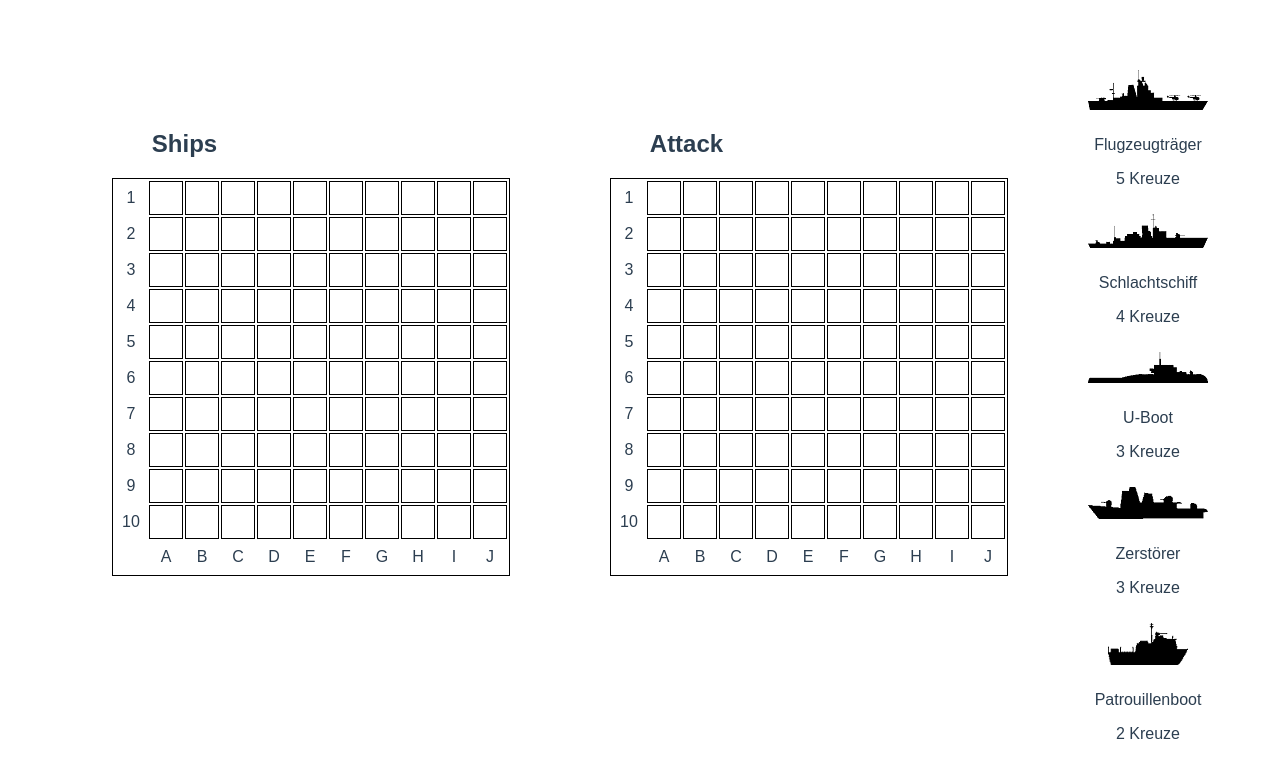
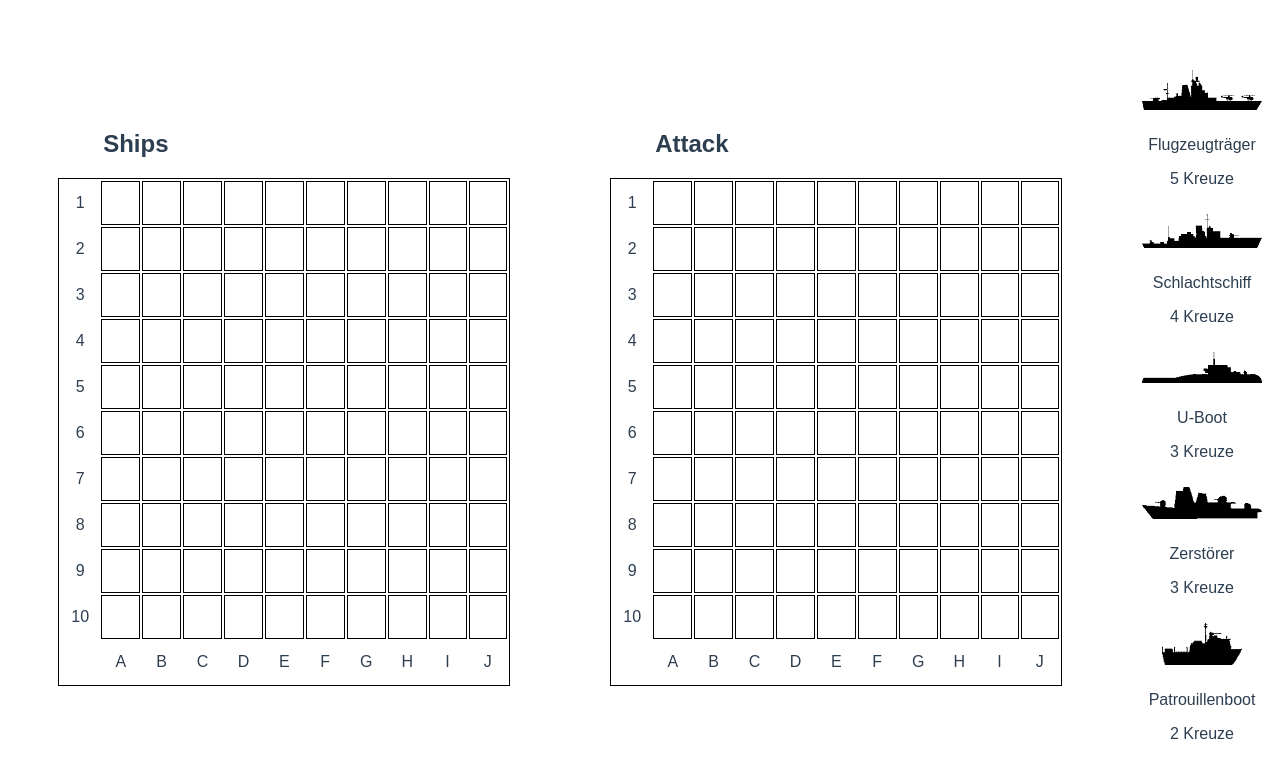
Before and after one commit to velotist/SinkingShips, a Vue app: page / in a window 1280 px wide. Shown: the top 778 px of the page. Built offline with nearby package versions, Linux system fonts and the light colour scheme.

Commit message:
Minimize code

```diff
--- a/src/components/Board.vue
+++ b/src/components/Board.vue
@@ -4,133 +4,43 @@
         <table>
             <tr>
                 <td class="no-border">1</td>
-                <td></td>
-                <td></td>
-                <td></td>
-                <td></td>
-                <td></td>
-                <td></td>
-                <td></td>
-                <td></td>
-                <td></td>
-                <td></td>
+                <td v-for="n in 10" :key="n"></td>
             </tr>
             <tr>
                 <td class="no-border">2</td>
-                <td></td>
-                <td></td>
-                <td></td>
-                <td></td>
-                <td></td>
-                <td></td>
-                <td></td>
-                <td></td>
-                <td></td>
-                <td></td>
+                <td v-for="n in 10" :key="n"></td>
             </tr>
             <tr>
                 <td class="no-border">3</td>
-                <td></td>
-                <td></td>
-                <td></td>
-                <td></td>
-                <td></td>
-                <td></td>
-                <td></td>
-                <td></td>
-                <td></td>
-                <td></td>
+                <td v-for="n in 10" :key="n"></td>
             </tr>
             <tr>
                 <td class="no-border">4</td>
-                <td></td>
-                <td></td>
-                <td></td>
-                <td></td>
-                <td></td>
-                <td></td>
-                <td></td>
-                <td></td>
-                <td></td>
-                <td></td>
+                <td v-for="n in 10" :key="n"></td>
             </tr>
             <tr>
                 <td class="no-border">5</td>
-                <td></td>
-                <td></td>
-                <td></td>
-                <td></td>
-                <td></td>
-                <td></td>
-                <td></td>
-                <td></td>
-                <td></td>
-                <td></td>
+                <td v-for="n in 10" :key="n"></td>
             </tr>
             <tr>
                 <td class="no-border">6</td>
-                <td></td>
-                <td></td>
-                <td></td>
-                <td></td>
-                <td></td>
-                <td></td>
-                <td></td>
-                <td></td>
-                <td></td>
-                <td></td>
+                <td v-for="n in 10" :key="n"></td>
             </tr>
             <tr>
                 <td class="no-border">7</td>
-                <td></td>
-                <td></td>
-                <td></td>
-                <td></td>
-                <td></td>
-                <td></td>
-                <td></td>
-                <td></td>
-                <td></td>
-                <td></td>
+                <td v-for="n in 10" :key="n"></td>
             </tr>
             <tr>
                 <td class="no-border">8</td>
-                <td></td>
-                <td></td>
-                <td></td>
-                <td></td>
-                <td></td>
-                <td></td>
-                <td></td>
-                <td></td>
-                <td></td>
-                <td></td>
+                <td v-for="n in 10" :key="n"></td>
             </tr>
             <tr>
                 <td class="no-border">9</td>
-                <td></td>
-                <td></td>
-                <td></td>
-                <td></td>
-                <td></td>
-                <td></td>
-                <td></td>
-                <td></td>
-                <td></td>
-                <td></td>
+                <td v-for="n in 10" :key="n"></td>
             </tr>
             <tr>
                 <td class="no-border">10</td>
-                <td></td>
-                <td></td>
-                <td></td>
-                <td></td>
-                <td></td>
-                <td></td>
-                <td></td>
-                <td></td>
-                <td></td>
-                <td></td>
+                <td v-for="n in 10" :key="n"></td>
             </tr>
             <tr>
                 <td class="no-border"></td>
@@ -171,8 +81,8 @@ td {
     border-width: 1px;
 }
 td {
-    width: 30px;
-    height: 30px;
+    width: 40px;
+    height: 40px;
 }
 h2 {
     text-align: left;
```
